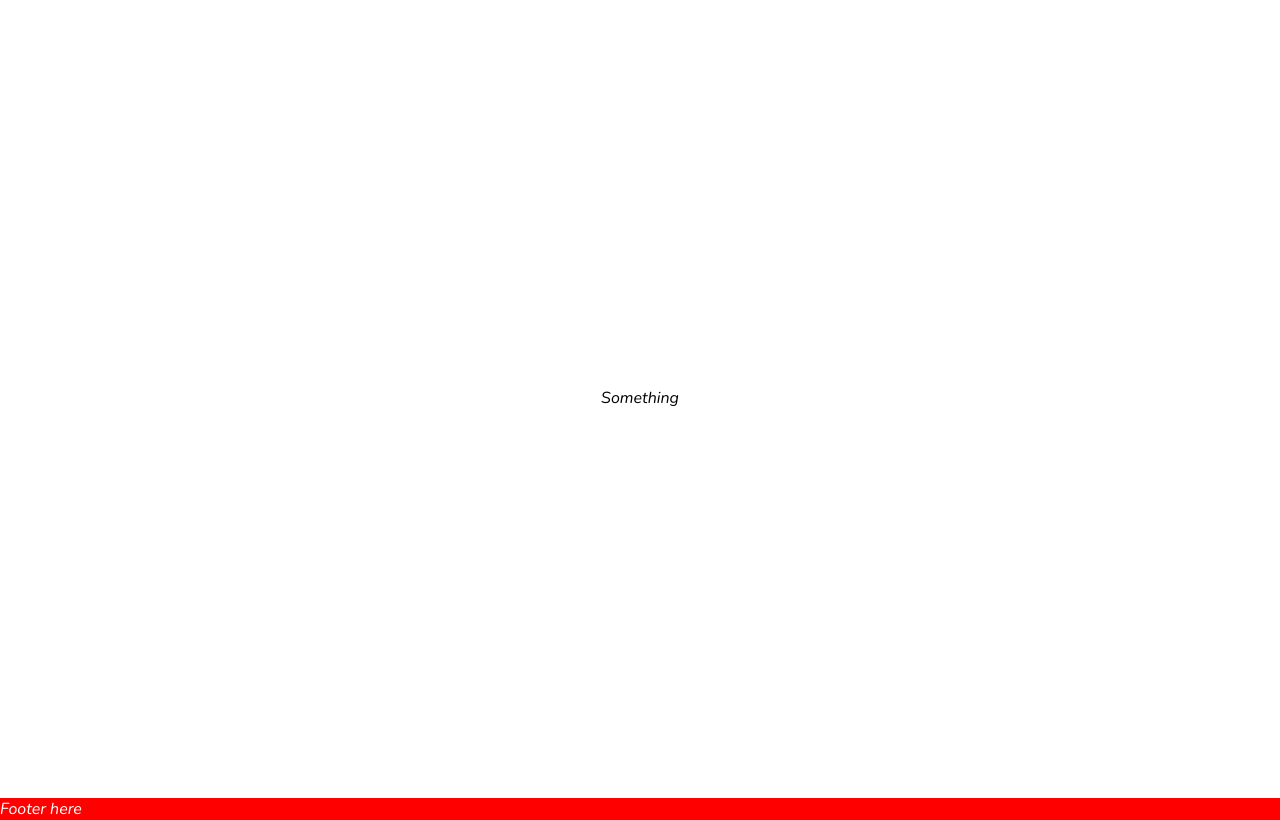
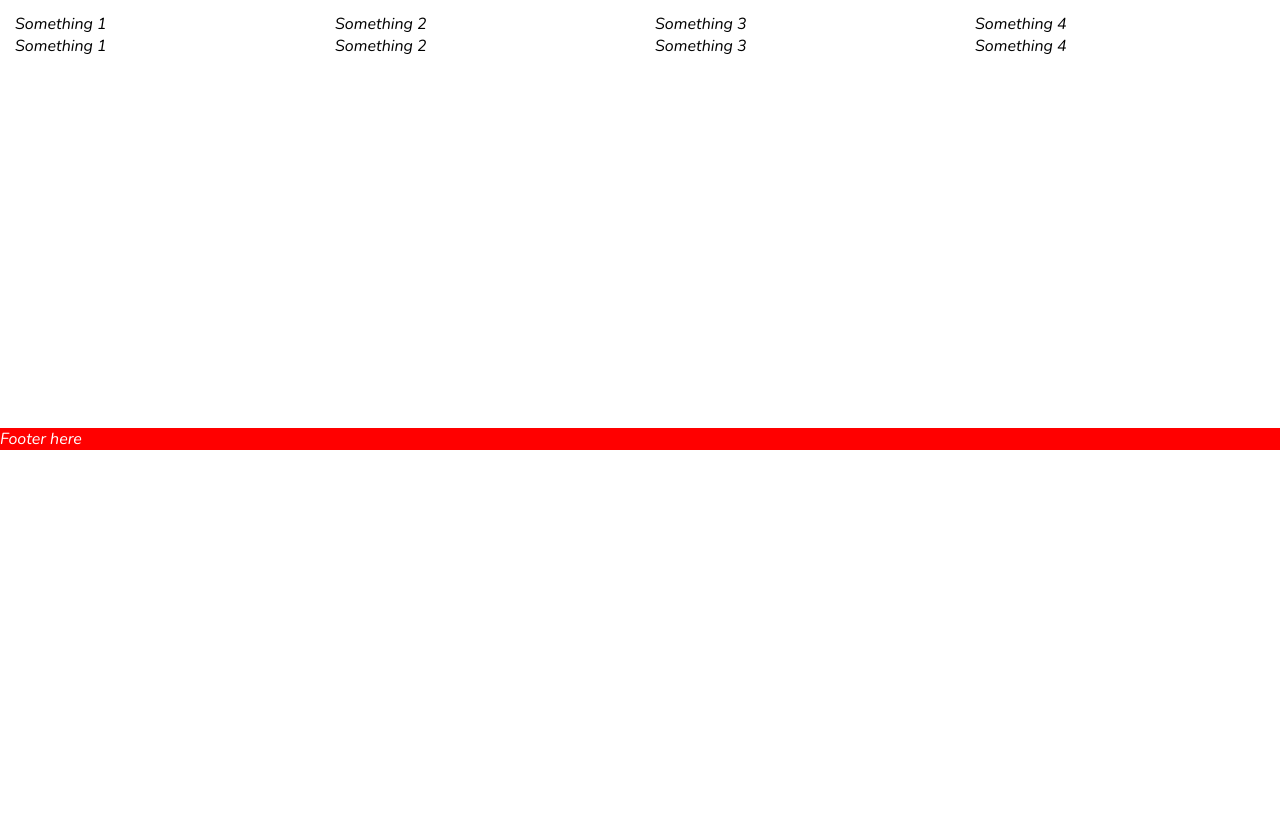
Before and after one commit to jayedeem/buds-lift-service, a Gatsby site: page / in a window 1280 px wide. Shown: the part 802-1622 px from the top of the page. After the commit the page ends 1252 px from the top, so only its background shows below. Built offline with nearby package versions, Linux system fonts and the light colour scheme; Gatsby itself is replaced by a stand-in of ours.

Commit message:
added my own grid system

```diff
--- a/src/components/MiddleSection/MiddleSectionElements.js
+++ b/src/components/MiddleSection/MiddleSectionElements.js
@@ -2,13 +2,24 @@ import styled from "styled-components"
 
 export const MiddleContainer = styled.div`
   background-color: #fff;
-  height: 100vh;
+  height: 50vh;
   width: 100%;
-  display: flex;
-  flex-direction: column;
-  justify-content: center;
-  align-items: center;
+  margin: 15px;
+
   @media screen and (max-width: 960px) {
     height: 100vh;
   }
 `
+export const Row = styled.div`
+  display: flex;
+  flex-direction: row;
+  flex-wrap: wrap;
+  width: 100%;
+`
+
+export const Col = styled.div`
+  display: flex;
+  flex-direction: column;
+  flex-basis: 100%;
+  flex: 1;
+`
--- a/src/components/MiddleSection/index.js
+++ b/src/components/MiddleSection/index.js
@@ -1,11 +1,24 @@
 import React from "react"
 
-import { MiddleContainer } from "./MiddleSectionElements"
+import { MiddleContainer, Row, Col } from "./MiddleSectionElements"
 
 export default function MiddleSection() {
   return (
     <>
-      <MiddleContainer>Something</MiddleContainer>
+      <MiddleContainer>
+        <Row>
+          <Col>Something 1</Col>
+          <Col>Something 2</Col>
+          <Col>Something 3</Col>
+          <Col>Something 4</Col>
+        </Row>
+        <Row>
+          <Col>Something 1</Col>
+          <Col>Something 2</Col>
+          <Col>Something 3</Col>
+          <Col>Something 4</Col>
+        </Row>
+      </MiddleContainer>
     </>
   )
 }
```
